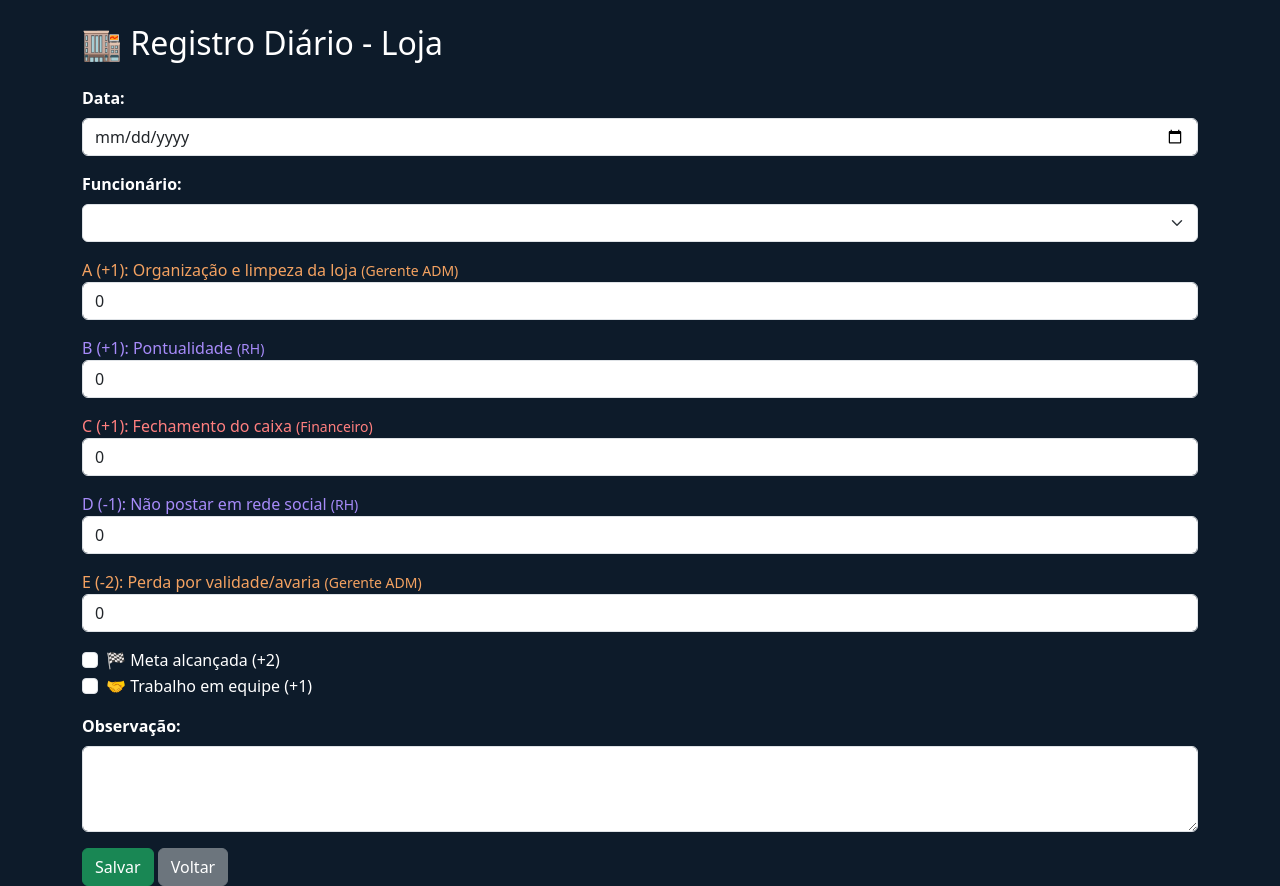
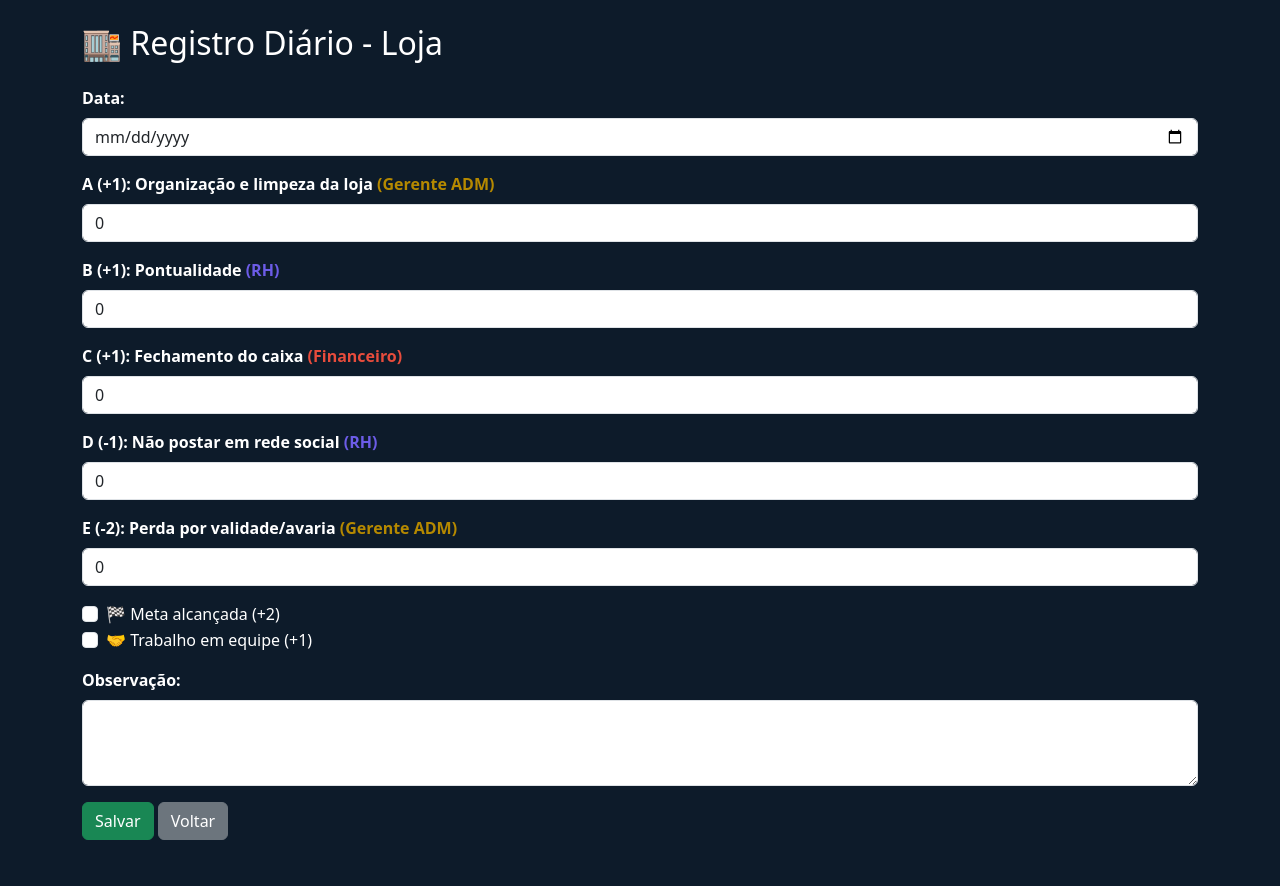
Before and after one commit to Luangscruznfe/pontuacao-confie, a Flask app: page /loja in a window 1280 px wide. After the commit the page ends 840 px from the top, so only its background shows below. Run offline with Flask 3, Linux system fonts and the light colour scheme; lists and menus that the app fills with data are empty.

```diff
--- a/templates/loja.html
+++ b/templates/loja.html
@@ -13,7 +13,31 @@
     .form-label {
       font-weight: bold;
     }
+    .setor-gerente { color: #b58900; font-weight: bold; }
+    .setor-rh { color: #6c5ce7; font-weight: bold; }
+    .setor-financeiro { color: #e74c3c; font-weight: bold; }
   </style>
+  <script>
+    function validarCampos() {
+      const a = document.querySelector('input[name="A"]').value;
+      const b = document.querySelector('input[name="B"]').value;
+      const c = document.querySelector('input[name="C"]').value;
+      const d = document.querySelector('input[name="D"]').value;
+      const e = document.querySelector('input[name="E"]').value;
+
+      if (a < 0 || b < 0 || c < 0) {
+        alert("Os campos A, B e C só aceitam valores positivos.");
+        return false;
+      }
+
+      if (d > 0 || e > 0) {
+        alert("Os campos D e E só aceitam valores negativos.");
+        return false;
+      }
+
+      return true;
+    }
+  </script>
 </head>
 <body>
   <div class="container mt-4">
@@ -29,53 +53,34 @@
     {% endwith %}
 
     <h2 class="mb-4">🏬 Registro Diário - Loja</h2>
-    <form method="POST">
+    <form method="POST" onsubmit="return validarCampos()">
       <div class="mb-3">
         <label for="data" class="form-label">Data:</label>
         <input type="date" class="form-control" id="data" name="data" required>
       </div>
 
       <div class="mb-3">
-        <label class="form-label">Funcionário:</label>
-        <select class="form-select" name="funcionario" required>
-          {% for f in funcionarios %}
-          <option value="{{ f }}">{{ f }}</option>
-          {% endfor %}
-        </select>
-      </div>
-
-      <!-- Campo A - positivo -->
-      <div class="form-group mt-3">
-        <label style="color: #f4a261;">A (+1): Organização e limpeza da loja <small style="color: #f4a261;">(Gerente ADM)</small></label>
+        <label class="form-label">A (+1): Organização e limpeza da loja <span class="setor-gerente">(Gerente ADM)</span></label>
         <input type="number" class="form-control" name="A" value="0" min="0">
       </div>
-
-      <!-- Campo B - positivo -->
-      <div class="form-group mt-3">
-        <label style="color: #a78bfa;">B (+1): Pontualidade <small style="color: #a78bfa;">(RH)</small></label>
+      <div class="mb-3">
+        <label class="form-label">B (+1): Pontualidade <span class="setor-rh">(RH)</span></label>
         <input type="number" class="form-control" name="B" value="0" min="0">
       </div>
-
-      <!-- Campo C - positivo -->
-      <div class="form-group mt-3">
-        <label style="color: #ff7f7f;">C (+1): Fechamento do caixa <small style="color: #ff7f7f;">(Financeiro)</small></label>
+      <div class="mb-3">
+        <label class="form-label">C (+1): Fechamento do caixa <span class="setor-financeiro">(Financeiro)</span></label>
         <input type="number" class="form-control" name="C" value="0" min="0">
       </div>
-
-      <!-- Campo D - negativo -->
-      <div class="form-group mt-3">
-        <label style="color: #a78bfa;">D (-1): Não postar em rede social <small style="color: #a78bfa;">(RH)</small></label>
+      <div class="mb-3">
+        <label class="form-label">D (-1): Não postar em rede social <span class="setor-rh">(RH)</span></label>
         <input type="number" class="form-control" name="D" value="0" max="0">
       </div>
-
-      <!-- Campo E - negativo -->
-      <div class="form-group mt-3">
-        <label style="color: #f4a261;">E (-2): Perda por validade/avaria <small style="color: #f4a261;">(Gerente ADM)</small></label>
+      <div class="mb-3">
+        <label class="form-label">E (-2): Perda por validade/avaria <span class="setor-gerente">(Gerente ADM)</span></label>
         <input type="number" class="form-control" name="E" value="0" max="0">
       </div>
 
-      <!-- Extras -->
-      <div class="form-check mt-3">
+      <div class="form-check">
         <input class="form-check-input" type="checkbox" name="extras" value="meta" id="meta">
         <label class="form-check-label" for="meta">🏁 Meta alcançada (+2)</label>
       </div>
```
